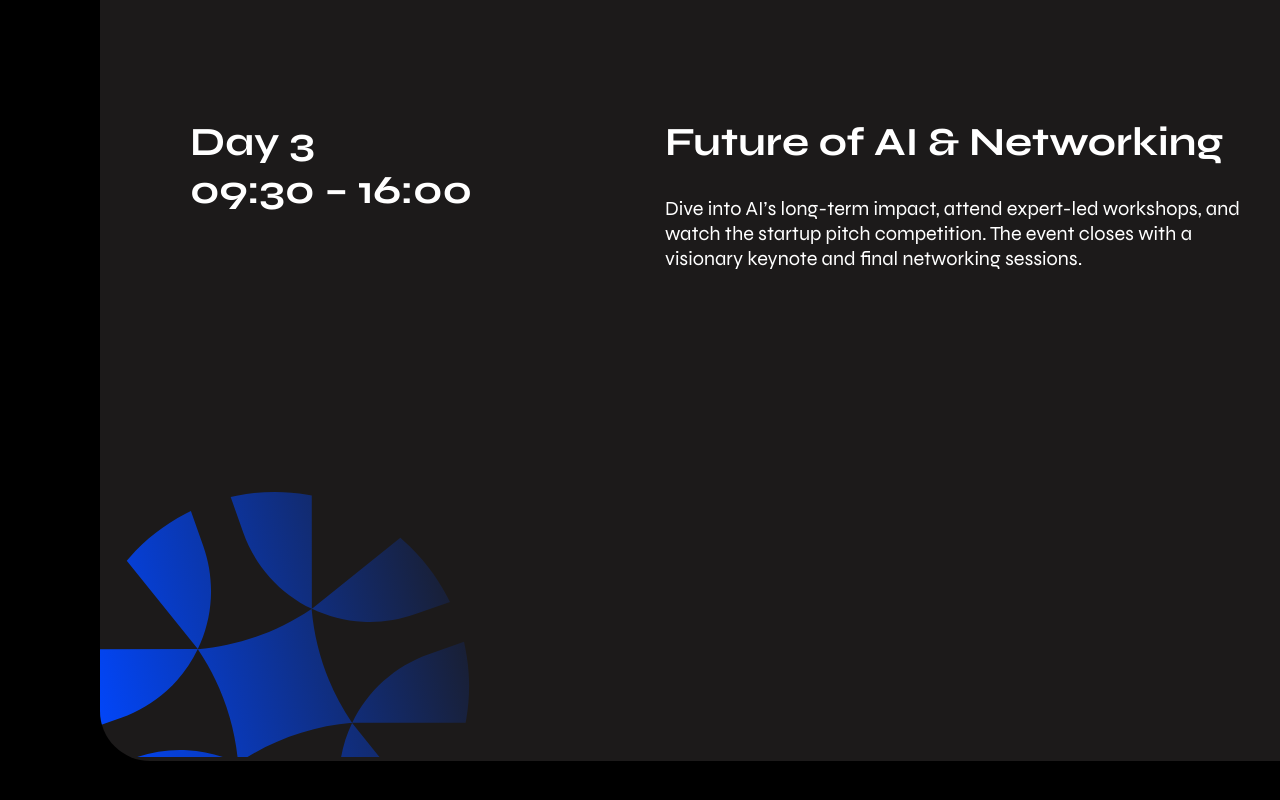
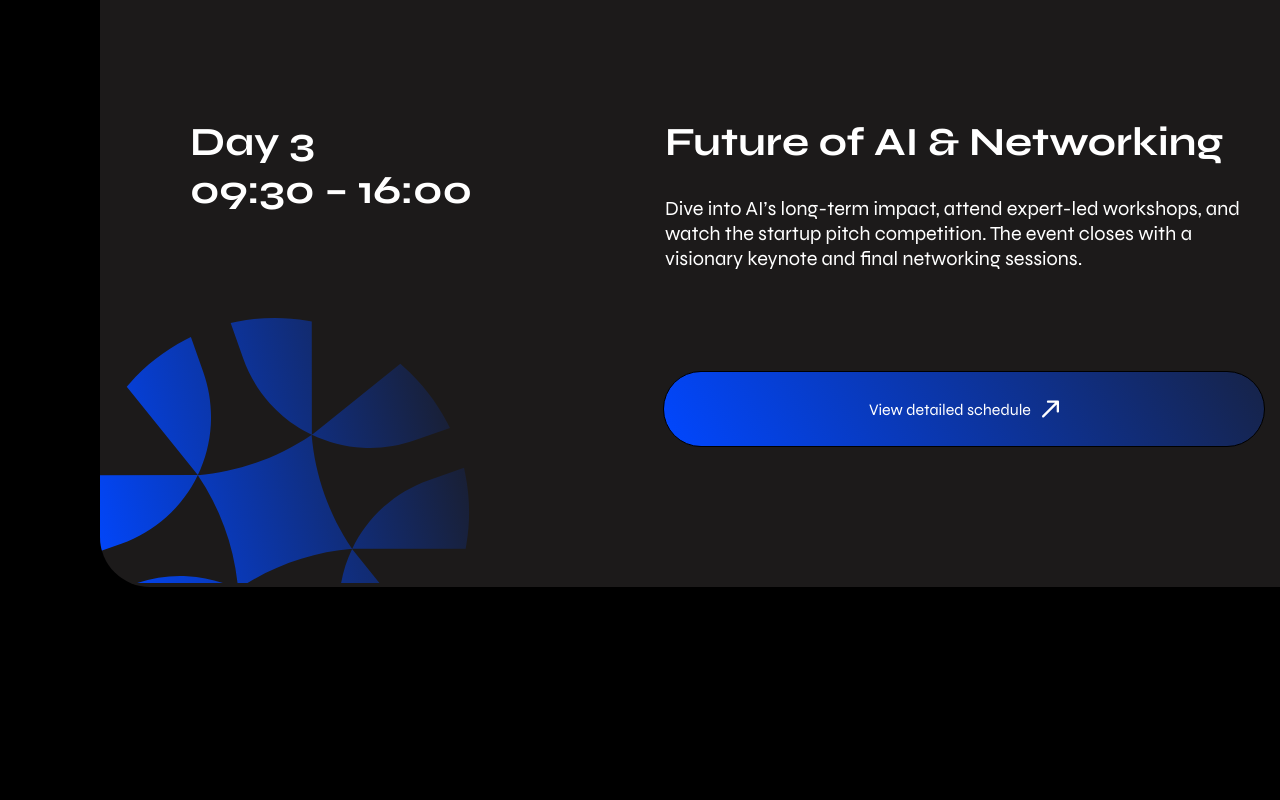
Before and after one commit to ua-Slash-ua/PET_PROJECT_-front-end-_nexus, a Next.js app: page / in a window 1280 px wide. Shown: the part 2877-3677 px from the top of the page. After the commit the page ends 3554 px from the top, so only its background shows below. Built offline with nearby package versions, Linux system fonts and the light colour scheme.

Commit message:
Close schedule block

```diff
--- a/src/app/globals.css
+++ b/src/app/globals.css
@@ -55,3 +55,6 @@ table {
 a{
   text-decoration: none;
 }
+html {
+  scroll-behavior: smooth;
+}
--- a/src/components/ScheduleBlock/ScheduleBlock.module.css
+++ b/src/components/ScheduleBlock/ScheduleBlock.module.css
@@ -21,11 +21,11 @@
 
 .schedule_container {
     width: 1075px;
-    height: 1297px;
+    /*height: 1297px;*/
     background-color: #1C1A1A;
     margin: 90px 100px;
     border-radius: 50px;
-    padding: 150px 75px 0 90px;
+    padding: 150px 75px 140px 90px;
     overflow: hidden;
     position: relative;
 }
@@ -65,3 +65,8 @@
     left: 0;
     bottom: 0;
 }
+.schedule_footer{
+    margin-top: 100px;
+    display: flex;
+    justify-content: flex-end;
+}
--- a/src/components/ScheduleBlock/ScheduleBlock.tsx
+++ b/src/components/ScheduleBlock/ScheduleBlock.tsx
@@ -1,4 +1,5 @@
 import styles from './ScheduleBlock.module.css'
+import BtnHero from "@/components/layouts/Buttons/BtnHero/BtnHero";
 
 export default function ScheduleBlock() {
     return (
@@ -53,6 +54,7 @@ export default function ScheduleBlock() {
                         </li>
                     </ul>
                     <footer className={styles.schedule_footer}>
+                        <BtnHero text={'View detailed schedule'} width ={600}/>
                     </footer>
                     <div className={styles.schedule_icon}>
                         <svg width="370" height="266" viewBox="0 0 370 266" fill="none" xmlns="http://www.w3.org/2000/svg">
--- a/src/components/layouts/Buttons/BtnHero/BtnHero.tsx
+++ b/src/components/layouts/Buttons/BtnHero/BtnHero.tsx
@@ -1,11 +1,12 @@
 import styles from "./BtnHero.module.css";
 type BtnProps = {
     text: string;
+    width: number;
 }
-export default function BtnHero({text}:BtnProps) {
+export default function BtnHero({text, width}:BtnProps) {
     return (
         <>
-            <div className={styles.btn_tickets}>
+            <div className={styles.btn_tickets} style={{width: width}}>
                 <span>{text}</span>
                 <svg width="17" height="18" viewBox="0 0 17 18" fill="none" xmlns="http://www.w3.org/2000/svg">
                     <path fillRule="evenodd" clipRule="evenodd"
```
